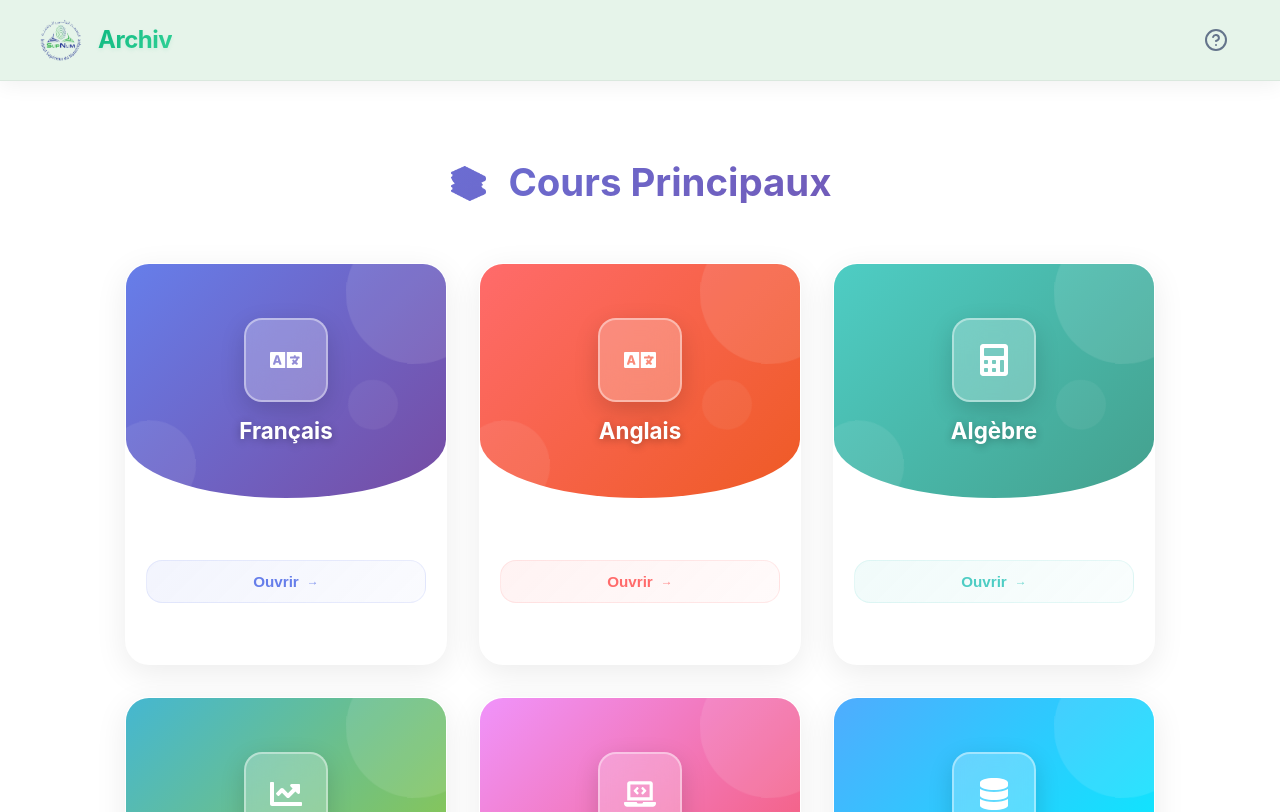
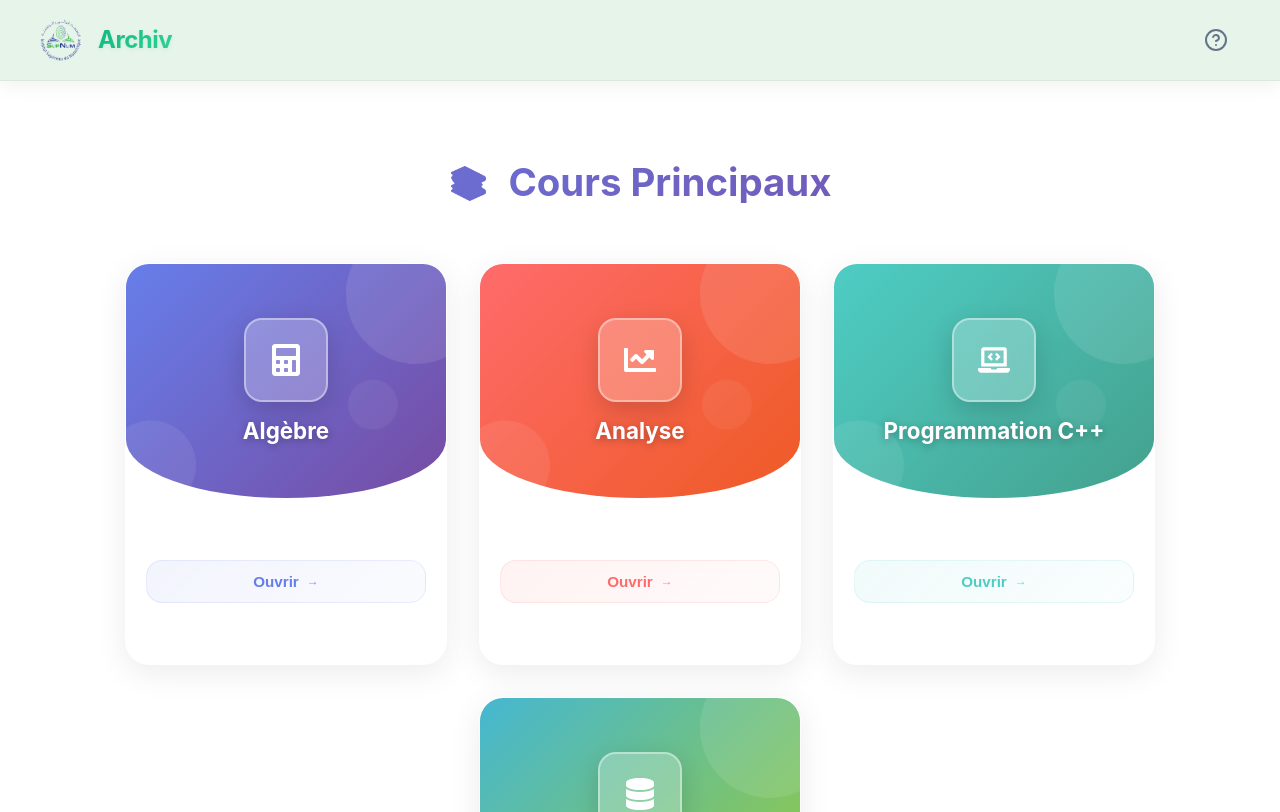
Before and after one commit to SidA7MD/Archiv, a React (Vite) app in the folder frontend/: page /cours in a window 1280 px wide. Shown: the top 812 px of the page. Built offline with nearby package versions, Linux system fonts and the light colour scheme.

Commit message:
removing french and english from S1cours.jsx

```diff
--- a/frontend/src/Pages/S1cours.jsx
+++ b/frontend/src/Pages/S1cours.jsx
@@ -23,8 +23,6 @@ const premiumGradients = [
 ];
 
 const iconMap = {
-  Français: <FaLanguage />,
-  Anglais: <FaLanguage />,
   "Programmation C++": <FaLaptopCode />,
   "Base de données": <FaDatabase />,
   "Concepts de base Réseau": <FaNetworkWired />,
@@ -299,8 +297,6 @@ function Section({ title, courses, icon }) {
 
 export default function CoursS1() {
   const mainCourses = [
-    { name: "Français", icon: <FaLanguage /> },
-    { name: "Anglais", icon: <FaLanguage /> },
     { name: "Algèbre", icon: <FaCalculator /> },
     { name: "Analyse", icon: <FaChartLine /> },
     { name: "Programmation C++", icon: <FaLaptopCode /> },
```
